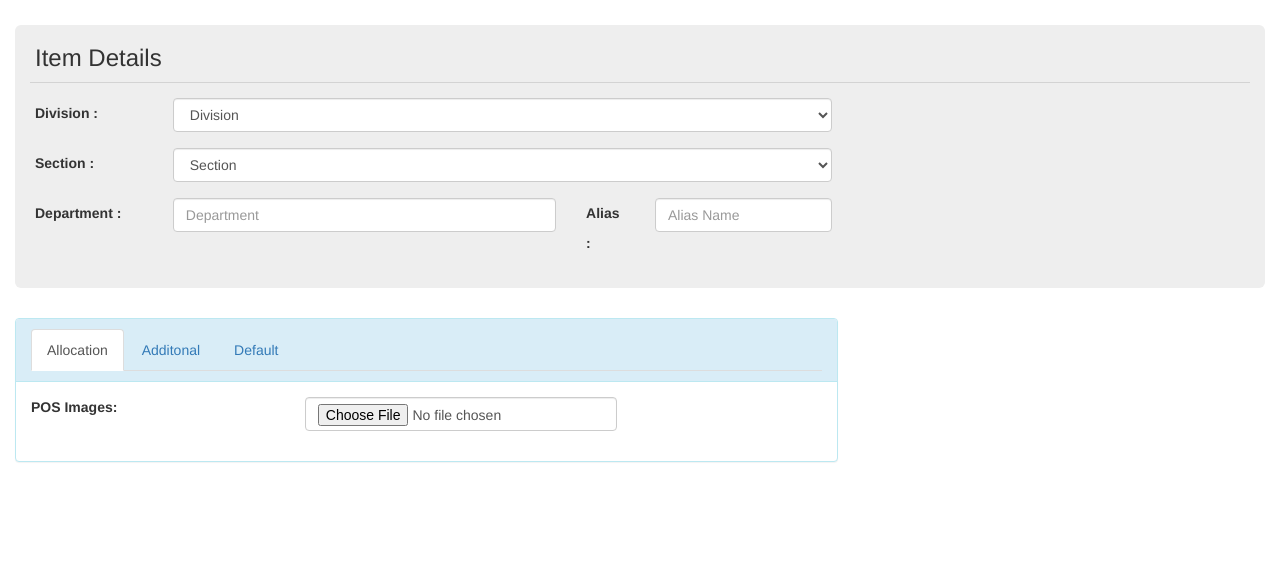
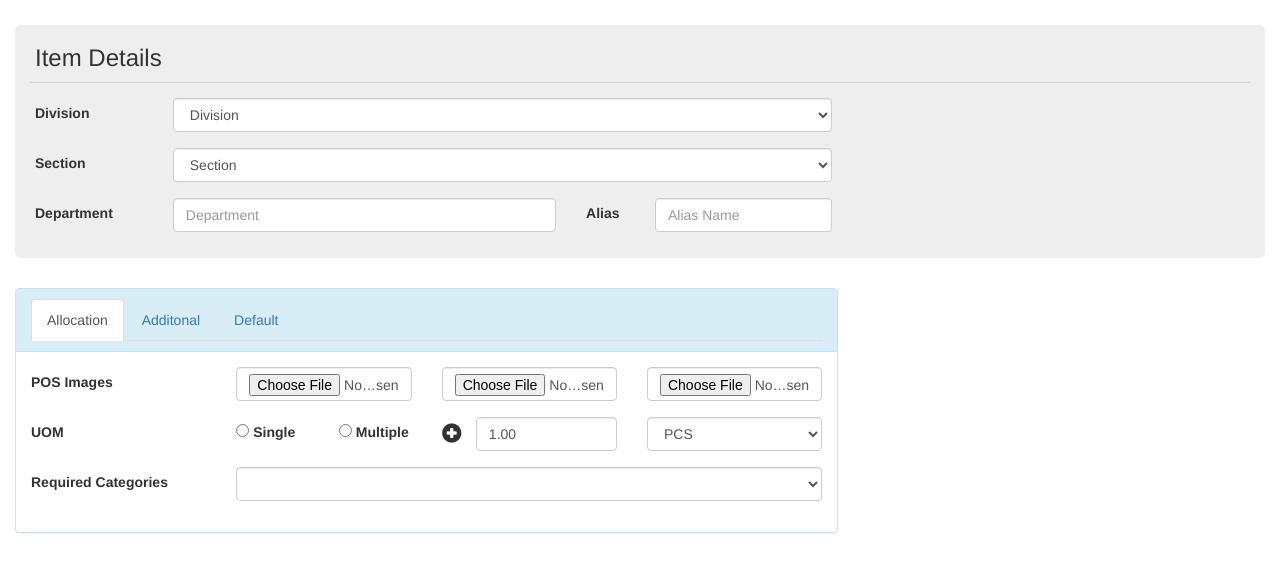
Before and after one commit to abdulrahman-fullstack/Web-Training, a plain HTML site: page src/inv.html in a window 1280 px wide. Drawn offline with Linux system fonts and the light colour scheme.

Commit message:
Updated with multiselect resources

```diff
--- a/src/css/inv.css
+++ b/src/css/inv.css
@@ -27,3 +27,9 @@ hr{
 .form-label{
   	line-height: 30px;
 }
+.icon-lg{
+	font-size: 30px !important;
+}
+.icon-md{
+	font-size: 20px !important;
+}
--- a/src/inv.html
+++ b/src/inv.html
@@ -8,6 +8,7 @@
 	<meta name="viewport" content="width=device-width, initial-scale=1">
 
 	<link rel="stylesheet" href="../libs/bootstrap/css/bootstrap.min.css">
+	<link rel="stylesheet" href="../libs/bootstrap/css/bootstrap-multiselect.css">
 	<link rel="stylesheet" type="text/css" media="screen" href="./css/inv.css" />
 
 </head>
@@ -21,7 +22,7 @@
 				<div class="col-md-8">
 					<div class="form-group">
 						<div class="row vertical-me">
-							<div class="col-md-2 form-label"> <label for="sel1">Division : </label> </div>
+							<div class="col-md-2 form-label"> <label>Division</label> </div>
 							<div class="col-md-10">
 								<select class="form-control" id="division-select">
 									<option value="" disabled selected>Division</option>
@@ -29,7 +30,7 @@
 							</div>
 						</div>
 						<div class="row vertical-me">
-							<div class="col-md-2 form-label"> <label for="sel1">Section : </label> </div>
+							<div class="col-md-2 form-label"> <label>Section</label> </div>
 							<div class="col-md-10">
 								<select class="form-control" id="section-select">
 									<option value="" disabled selected>Section</option>
@@ -37,11 +38,11 @@
 							</div>
 						</div>
 						<div class="row vertical-me">
-							<div class="col-md-2 form-label"> <label for="sel1">Department : </label> </div>
+							<div class="col-md-2 form-label"> <label>Department</label> </div>
 							<div class="col-md-6">
 								<input type="text" class="form-control" placeholder="Department" />
 							</div>
-							<div class="col-md-1 form-label"> <label for="sel1">Alias : </label> </div>
+							<div class="col-md-1 form-label"> <label>Alias</label> </div>
 							<div class="col-md-3">
 								<input type="text" class="form-control" placeholder="Alias Name" />
 							</div>
@@ -68,9 +69,58 @@
 							<div class="tab-pane fade in active" id="tab1info">
 								<div class="form-group">
 									<div class="row vertical-me">
-										<div class="col-md-4"> <label for="sel1">POS Images: </label> </div>
-										<div class="col-md-5">
+										<div class="col-md-2">
+											<label class="form-label">POS Images</label>
+										</div>
+										<div class="col-md-1"></div>
+										<div class="col-md-3">
 											<input type="file" class="form-control">
+										</div>
+										<div class="col-md-3">
+											<input type="file" class="form-control">
+										</div>
+										<div class="col-md-3">
+											<input type="file" class="form-control">
+										</div>
+									</div>
+									<div class="row vertical-me">
+										<div class="col-md-2"><label class="form-label">UOM</label></div>
+										<div class="col-md-1"></div>
+										<div class="col-md-3">
+											<div class="row">
+												<div class="col-md-6">
+													<input type="radio" name="uom-type" id="uom-type-single">
+													<label for="uom-type-single" class="form-label">Single</label>
+												</div>
+												<div class="col-md-6">
+													<input type="radio" name="uom-type" id="uom-type-multiple">
+													<label for="uom-type-multiple" class="form-label">Multiple</label>
+												</div>
+											</div>
+										</div>
+										<div class="col-md-3">
+											<div class="row">
+												<i class="glyphicon glyphicon-plus-sign icon-md form-label col-md-2"></i>
+												<div class="col-md-10">
+													<input type="text" class="form-control" value="1.00">
+												</div>
+											</div>
+										</div>
+										<div class="col-md-3">
+											<select name="" id="uom-select" class="form-control">
+												<option value="PCS">PCS</option>
+												<option value="MTRS">MTRS</option>
+											</select>
+										</div>
+									</div>
+									<div class="row vertical-me">
+										<div class="col-md-3">
+											<label for="" class="form-label">Required Categories</label>
+										</div>
+										<div class="col-md-9">
+											<select name="" id="" class="form-control">
+												<option value=""></option>
+											</select>
 										</div>
 									</div>
 								</div>
@@ -86,6 +136,7 @@
 	</div>
 	<script src="../libs/jquery/jquery-3.3.1.min.js"></script>
 	<script src="../libs/bootstrap/js/bootstrap.min.js"></script>
+	<script src="../libs/bootstrap/js/bootstrap-multiselect.min.js"></script>
 	<script src="./js/inv.js"></script>
 </body>
 
--- a/src/js/inv.js
+++ b/src/js/inv.js
@@ -1,22 +1,17 @@
 var divisionjson = [
 	{
-		"id": 1,
 		"division": "Mens"
 	},
 	{
-		"id": 2,
 		"division": "Ladies"
 	},
 	{
-		"id": 3,
 		"division": "Kids"
 	},
 	{
-		"id": 4,
 		"division": "Boys"
 	},
 	{
-		"id": 5,
 		"division": "Girls"
 	},
 ];
@@ -43,11 +38,13 @@ var sectionJson = [
 	}
 ]
 
-var divisionHTML = divisionjson.map( elem => '<option value="'+elem.division+'">'+elem.division+'</option> ' );
+var divisionHTML = divisionjson.map( elem => `<option value="${elem.division}">${elem.division}</option>`);
 $('#division-select').append(divisionHTML);
 
 $('#division-select').on('change' , function(){
 	var selectedDivision = sectionJson.find(elem => elem.division === $(this).val());
-	var sectionHTML = selectedDivision.sections.map( elem => '<option value="'+elem+'">'+elem+'</option>' )
+	var sectionHTML = selectedDivision.sections.map( elem => `<option value="${elem}">${elem}</option>` )
 	$('#section-select').html("<option value=''></option>"+sectionHTML);
 });
+
+// $('#uom-select').multiselect();
```
Also changed, not shown: libs/bootstrap/css/bootstrap-multiselect.css (added, +1 -0 lines), libs/bootstrap/js/bootstrap-multiselect.min.js (added). Lines whose indentation alone changed are shown as unchanged.
